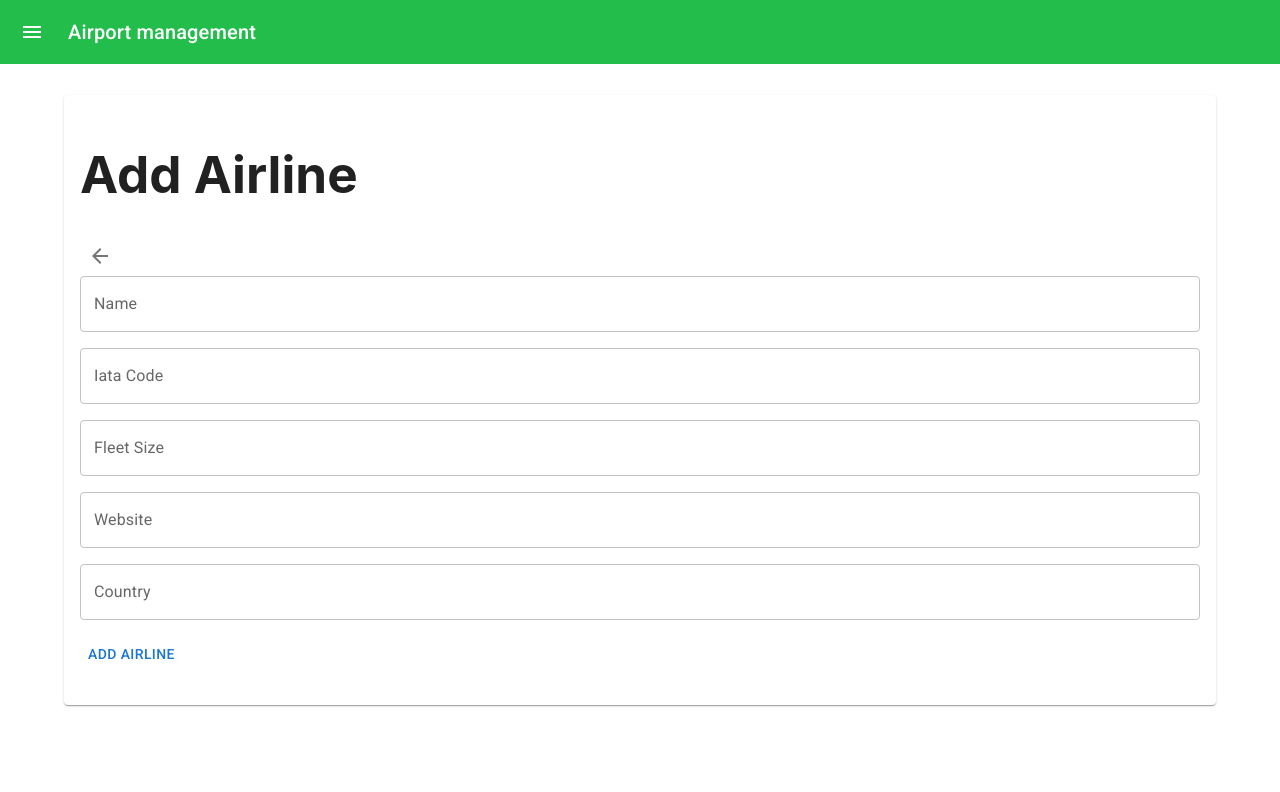
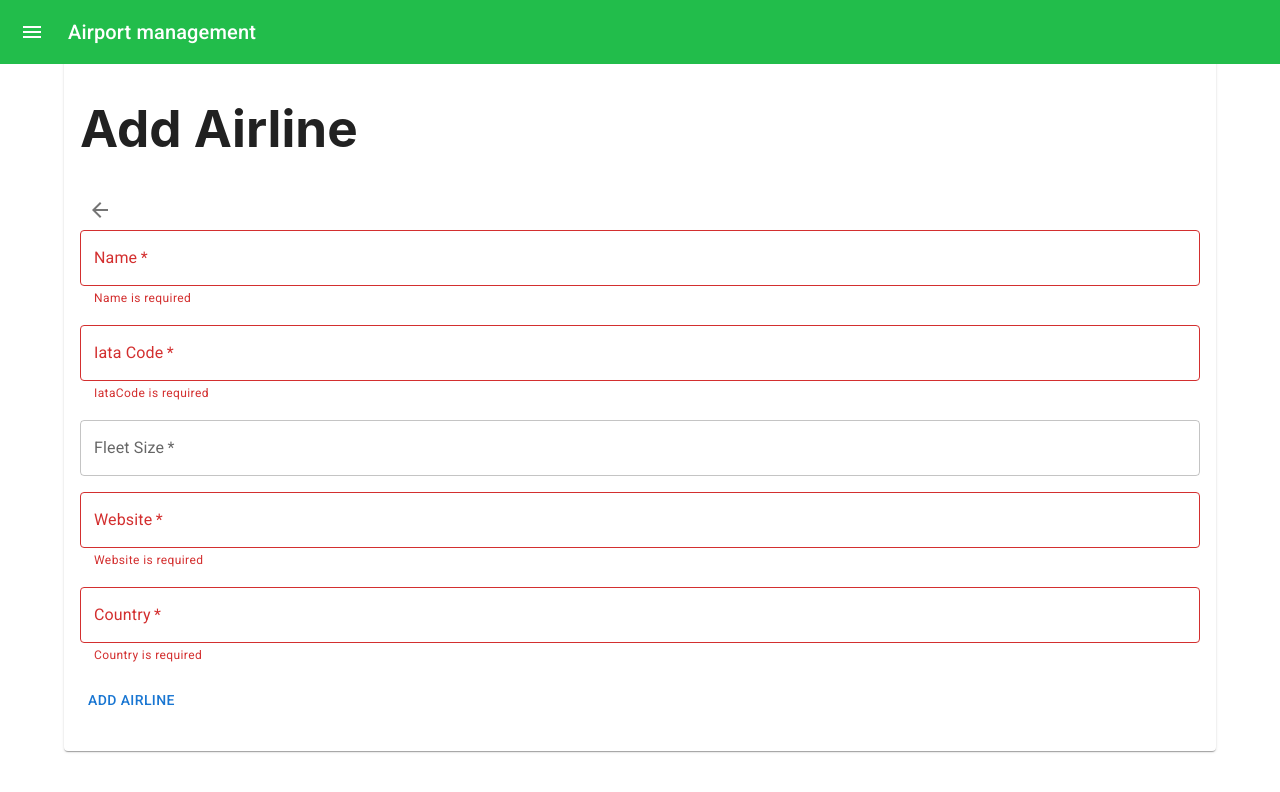
Before and after one commit to UBB-SDI-23/lab-5x-danielmalancioiu, a React (Vite) app in the folder frontend/: page /airlines/add in a window 1280 px wide. Shown: the top 792 px of the page. Built offline with nearby package versions, Linux system fonts and the light colour scheme.

Commit message:
toasters + validation

```diff
--- a/frontend/package.json
+++ b/frontend/package.json
@@ -19,7 +19,8 @@
     "axios": "^1.3.4",
     "react": "^18.2.0",
     "react-dom": "^18.2.0",
-    "react-router-dom": "^6.9.0"
+    "react-router-dom": "^6.9.0",
+    "react-toastify": "^9.1.2"
   },
   "devDependencies": {
     "@types/node": "^18.15.5",
--- a/frontend/src/App.tsx
+++ b/frontend/src/App.tsx
@@ -27,12 +27,14 @@ import SortableTable from './components/booking/BookingAll'
 import PassengersTable from './components/passenger/PassengerAll'
 import AirlinesTable from './components/airline/AirlineAll'
 import FlightsTable from './components/flight/FlightAll'
+import { ToastContainer } from 'react-toastify'
 
 
 function App() {
   const [count, setCount] = useState(0)
 
   return (
+
     <React.Fragment>
       <Router>
         <AppMenu />
@@ -65,8 +67,12 @@ function App() {
           <Route path="/passengers/:passengerId/edit" element={<PassengerEdit />} />
           <Route path="/passengers/add" element={<PassengerAdd   />} />
         </Routes>
+        <ToastContainer />
       </Router>
+
     </React.Fragment>
+
+
   )
 }
 
--- a/frontend/src/components/airline/AirlineAdd.tsx
+++ b/frontend/src/components/airline/AirlineAdd.tsx
@@ -10,10 +10,12 @@ import axios from "axios";
 import { Flight } from "../../models/Flight";
 import { Airline } from "../../models/Airline";
 import { BACKEND_API_URL } from "../../constants";
+import { ToastContainer, toast } from "react-toastify";
 
 
 export const AirlineAdd = () => {
     const navigate = useNavigate();
+
 
     const [airline, setAirline] = useState<Airline>({
         name: "",
@@ -23,14 +25,16 @@ export const AirlineAdd = () => {
         country: "",
     });
 
+
     const addAirline = async (event: { preventDefault: () => void }) => {
         event.preventDefault();
         try {
 
             await axios.post(`${BACKEND_API_URL}/airlines`, airline);
             navigate("/airlines");
-        } catch (error) {
+        } catch (error: any) {
             console.log(error);
+
         }
     };
 
@@ -49,15 +53,48 @@ export const AirlineAdd = () => {
                             variant="outlined"
                             fullWidth
                             sx={{ mb: 2 }}
-                            onChange={(event) => setAirline({ ...airline, name: event.target.value })}
+                            required
+                            error={airline.name.trim() === ''}
+                            helperText={airline.name.trim() === '' ? 'Name is required' : ''}
+                            onChange={(event) => {
+                                const target = event.target as HTMLInputElement;
+                                target.setCustomValidity(target.value.trim() === '' ? 'Name is required' : '');
+                                setAirline({ ...airline, name: target.value })
+                            }}
+                            onInvalid={(event) => {
+                                const target = event.target as HTMLInputElement;
+                                target.setCustomValidity('The name cannot be empty')
+                            }}
+                            onInput={(event) => {
+                                const target = event.target as HTMLInputElement;
+                                target.setCustomValidity('')
+                            }}
                         />
+
+
+
                         <TextField
                             id="iata-code"
                             label="Iata Code"
                             variant="outlined"
                             fullWidth
                             sx={{ mb: 2 }}
-                            onChange={(event) => setAirline({ ...airline, iataCode: event.target.value })}
+                            required
+                            error={airline.iataCode.trim() === ''}
+                            helperText={airline.iataCode.trim() === '' ? 'IataCode is required' : ''}
+                            onChange={(event) => {
+                                const target = event.target as HTMLInputElement;
+                                target.setCustomValidity(target.value.trim() === '' ? 'IataCode is required' : '');
+                                setAirline({ ...airline, iataCode: target.value })
+                            }}
+                            onInvalid={(event) => {
+                                const target = event.target as HTMLInputElement;
+                                target.setCustomValidity('The iata code cannot be empty')
+                            }}
+                            onInput={(event) => {
+                                const target = event.target as HTMLInputElement;
+                                target.setCustomValidity('')
+                            }}
                         />
                         <TextField
                             id="fleet-size"
@@ -65,15 +102,49 @@ export const AirlineAdd = () => {
                             variant="outlined"
                             fullWidth
                             sx={{ mb: 2 }}
-                            onChange={(event) => setAirline({ ...airline, fleetSize: Number(event.target.value) })}
+                            required
+                            error={airline.fleetSize < 0}
+                            helperText={airline.fleetSize < 0 ? 'Fleet size must be positive' : ''}
+                            onChange={(event) => {
+                                const target = event.target as HTMLInputElement;
+                                target.setCustomValidity(target.value.trim().startsWith('-') ? 'Fleet size must be positive' : '');
+                                setAirline({ ...airline, fleetSize: Number(event.target.value) })
+                            }}
+                            onInvalid={(event) => {
+                                const target = event.target as HTMLInputElement;
+                                target.setCustomValidity('Fleet size must be positive')
+                            }}
+                            onInput={(event) => {
+                                const target = event.target as HTMLInputElement;
+                                target.setCustomValidity('')
+                            }}
                         />
+
+
+
+
                         <TextField
                             id="website"
                             label="Website"
                             variant="outlined"
                             fullWidth
                             sx={{ mb: 2 }}
-                            onChange={(event) => setAirline({ ...airline, website: event.target.value })}
+                            required
+                            error={airline.website.trim() === ''}
+                            helperText={airline.website.trim() === '' ? 'Website is required' : ''}
+                            onChange={(event) => {
+                                const target = event.target as HTMLInputElement;
+                                target.setCustomValidity(target.value.trim() === '' ? 'Website is required' : '');
+                                setAirline({ ...airline, website: target.value })
+                            }}
+                            onInvalid={(event) => {
+                                const target = event.target as HTMLInputElement;
+                                target.setCustomValidity('The website cannot be empty')
+                            }}
+                            onInput={(event) => {
+                                const target = event.target as HTMLInputElement;
+                                target.setCustomValidity('')
+                            }}
                         />
                         <TextField
                             id="country"
@@ -81,15 +152,32 @@ export const AirlineAdd = () => {
                             variant="outlined"
                             fullWidth
                             sx={{ mb: 2 }}
-                            onChange={(event) => setAirline({ ...airline, country: event.target.value})}
+                            required
+                            error={airline.country.trim() === ''}
+                            helperText={airline.country.trim() === '' ? 'Country is required' : ''}
+                            onChange={(event) => {
+                                const target = event.target as HTMLInputElement;
+                                target.setCustomValidity(target.value.trim() === '' ? 'Country is required' : '');
+                                setAirline({ ...airline, country: target.value })
+                            }}
+                            onInvalid={(event) => {
+                                const target = event.target as HTMLInputElement;
+                                target.setCustomValidity('The country cannot be empty')
+                            }}
+                            onInput={(event) => {
+                                const target = event.target as HTMLInputElement;
+                                target.setCustomValidity('')
+                            }}
                         />
 
 
                         <Button type="submit">Add Airline</Button>
                     </form>
+                    <ToastContainer />
                 </CardContent>
                 <CardActions></CardActions>
             </Card>
         </Container>
+
     );
 };
--- a/frontend/src/main.tsx
+++ b/frontend/src/main.tsx
@@ -2,6 +2,7 @@ import React from 'react'
 import ReactDOM from 'react-dom/client'
 import App from './App'
 import './index.css'
+import 'react-toastify/dist/ReactToastify.css';
 
 import "@fontsource/roboto/300.css";
 import "@fontsource/roboto/400.css";
```
Also changed, not shown: 2 other files (tests, documents, lock files or other folders).
